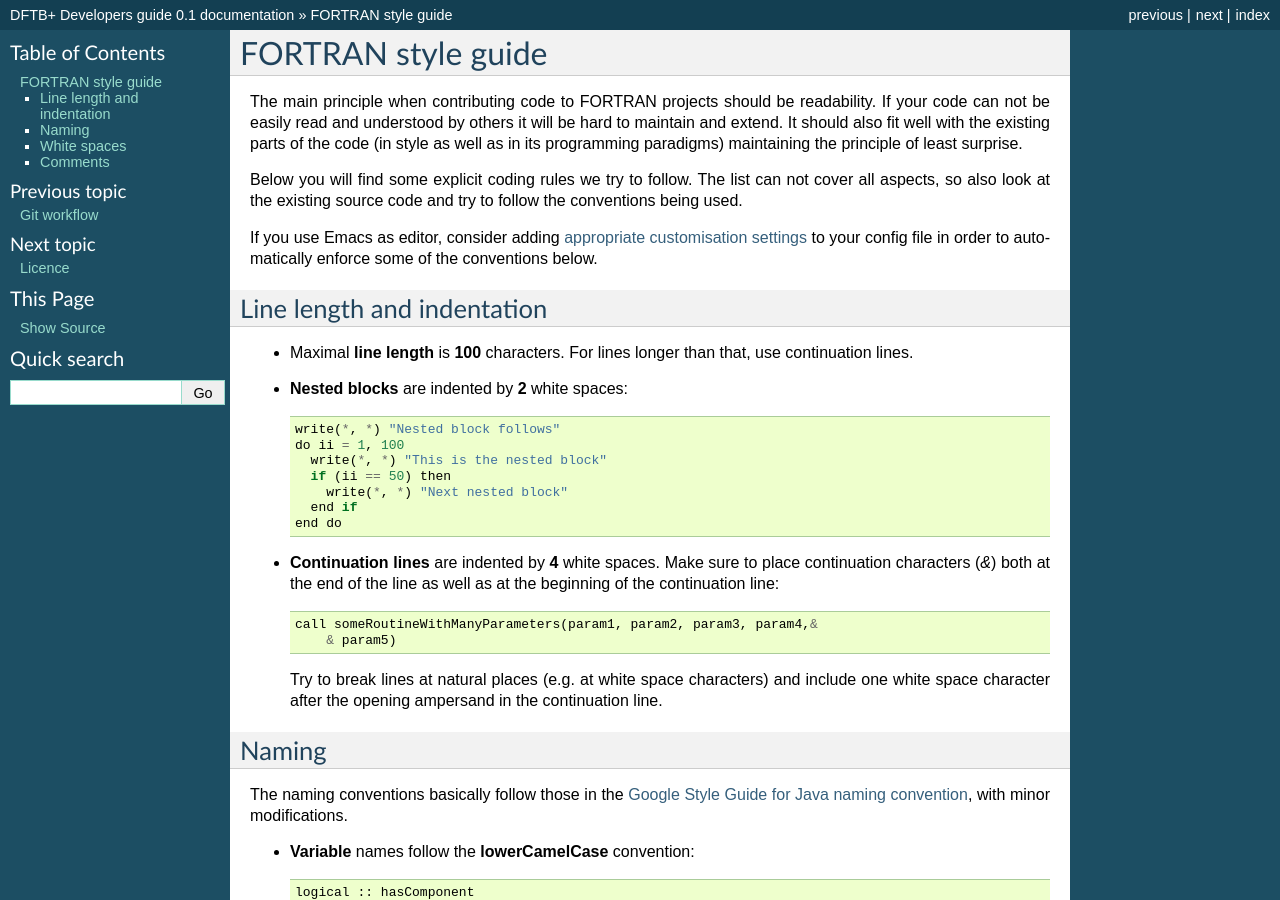
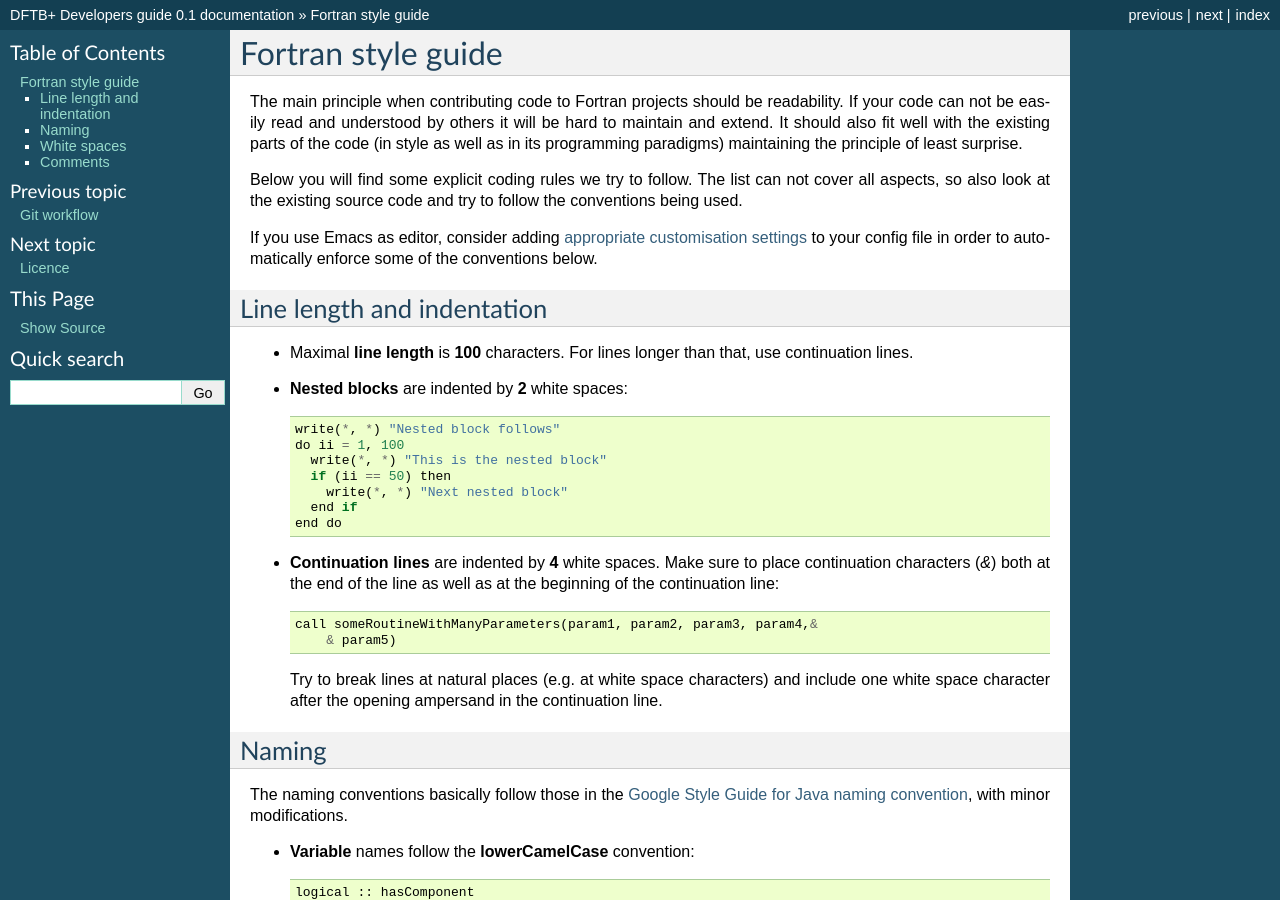
Before and after one commit to dftbplus/develguide, a Sphinx documentation site: the page built from docs/fortranstyle.rst, in a window 1280 px wide and 900 px high. Built offline with Sphinx 7.4.7, drawn with Linux system fonts in a browser that asks for light colours; some of the changed text lies outside the part shown.

```diff
--- a/docs/fortranstyle.rst
+++ b/docs/fortranstyle.rst
@@ -1,8 +1,8 @@
 *******************
-FORTRAN style guide
+Fortran style guide
 *******************
 
-The main principle when contributing code to FORTRAN projects should be
+The main principle when contributing code to Fortran projects should be
 readability. If your code can not be easily read and understood by others it
 will be hard to maintain and extend. It should also fit well with the existing
 parts of the code (in style as well as in its programming paradigms) maintaining
```
